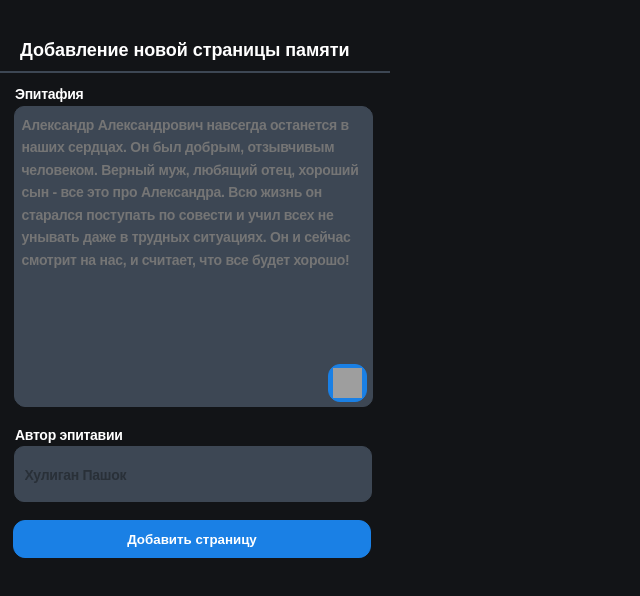
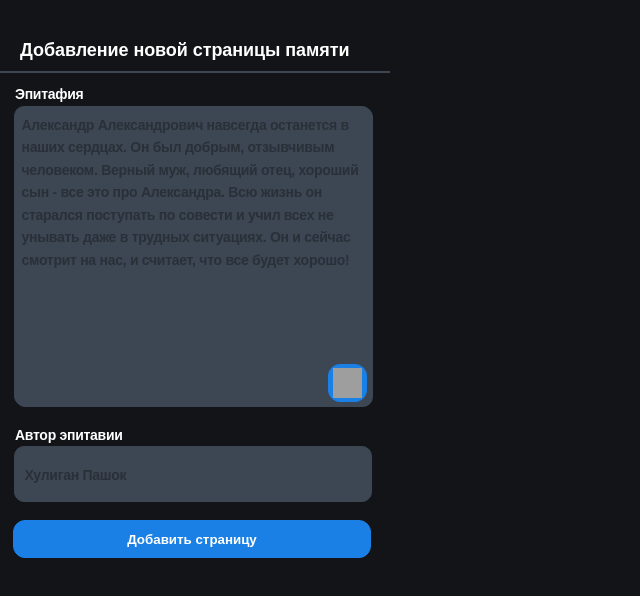
Before and after one commit to m1piks20/WebApp-React, a React (Create React App) app: page /AddedEpitaphs in a window 1280 px wide. Shown: the top 596 px of the page, without its empty margins (0-640 px from the left). Built offline with nearby package versions, Linux system fonts and the light colour scheme; grey boxes are pictures that could not be loaded.

Commit message:
small fixes by style

```diff
--- a/src/AddedEpitaphs/StyleAddedEpitaphs.css
+++ b/src/AddedEpitaphs/StyleAddedEpitaphs.css
@@ -25,6 +25,7 @@ textarea[class="epitaffioText"]{
 
 textarea[class="epitaffioText"]::placeholder {
     position: absolute;
+    color: #293038;
     left: 6px;
     top: 6px;
 }
--- a/src/MemeryBio/MemoryBio.css
+++ b/src/MemeryBio/MemoryBio.css
@@ -49,7 +49,7 @@ textarea[class="introductionText"]{
 }
 
 textarea[class="introductionText"]::placeholder {
-
+    color: #293038;
     left: 6px;
     top: 6px;
 }
@@ -60,6 +60,8 @@ textarea[class="introductionText"]::placeholder {
     width: 354px;
     height: 347px;
 }
+
+
 
 .introductionTextContainer {
     position: relative;
```
